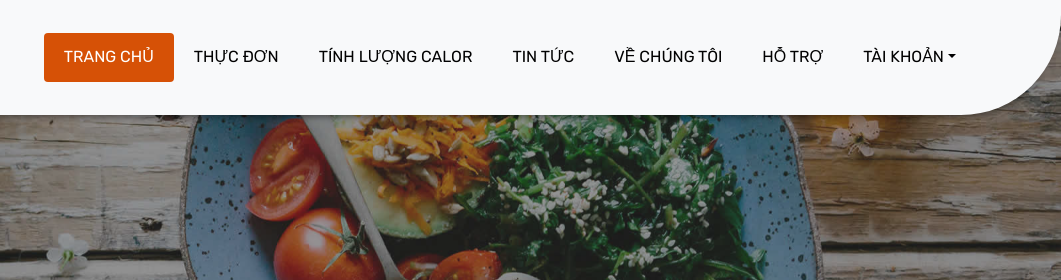
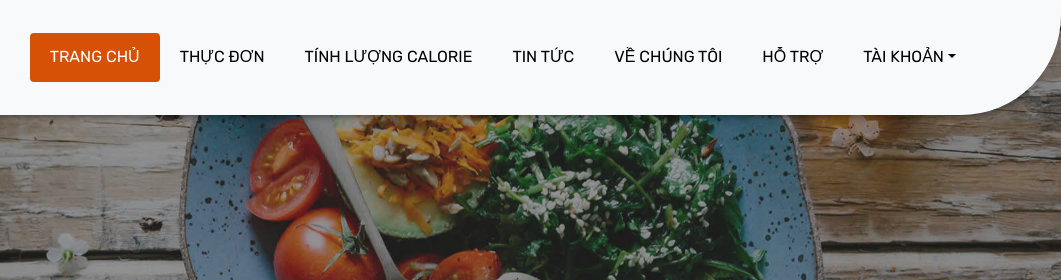
Before and after one commit to momoclouq/IntroIT_Group23_assign3, a plain HTML site: page website/index.html in a window 1280 px wide. Shown: the top 280 px of the page, 219-1280 px from the left. Drawn offline with Linux system fonts and the light colour scheme.

Commit message:
minor minor changes

```diff
--- a/website/index.html
+++ b/website/index.html
@@ -48,7 +48,7 @@
 					<ul class="navbar-nav ml-auto">
 						<li class="nav-item active"><a class="nav-link" href="index.html">Trang chủ</a></li>
 						<li class="nav-item"><a class="nav-link" href="menu.html">Thực đơn</a></li>
-						<li class="nav-item"><a class="nav-link" href="calculator.html">Tính lượng calor</a></li>
+						<li class="nav-item"><a class="nav-link" href="calculator.html">Tính lượng calorie</a></li>
 						<li class="nav-item"><a class="nav-link" href="article.html">Tin tức</a></li>
 						<li class="nav-item"><a class="nav-link" href="aboutus.html">Về chúng tôi</a></li>
 						<li class="nav-item"><a class="nav-link" href="support.html">Hỗ trợ</a></li>
```
